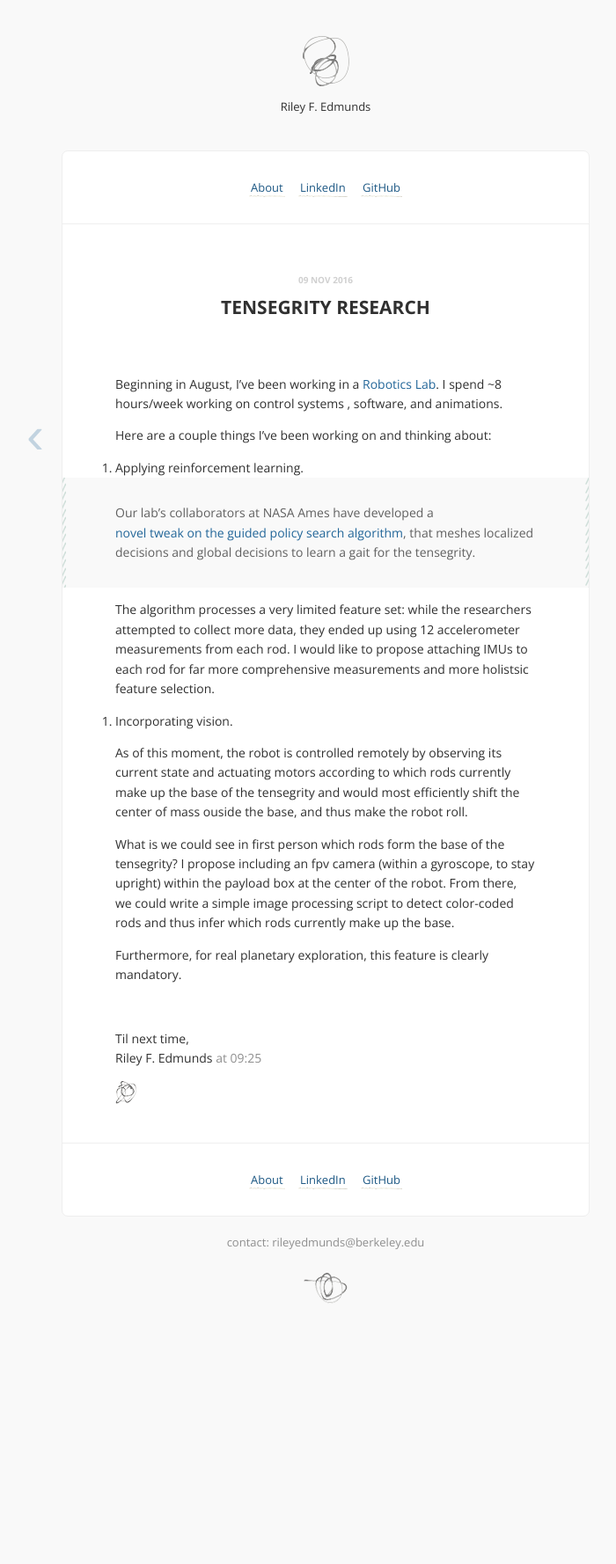
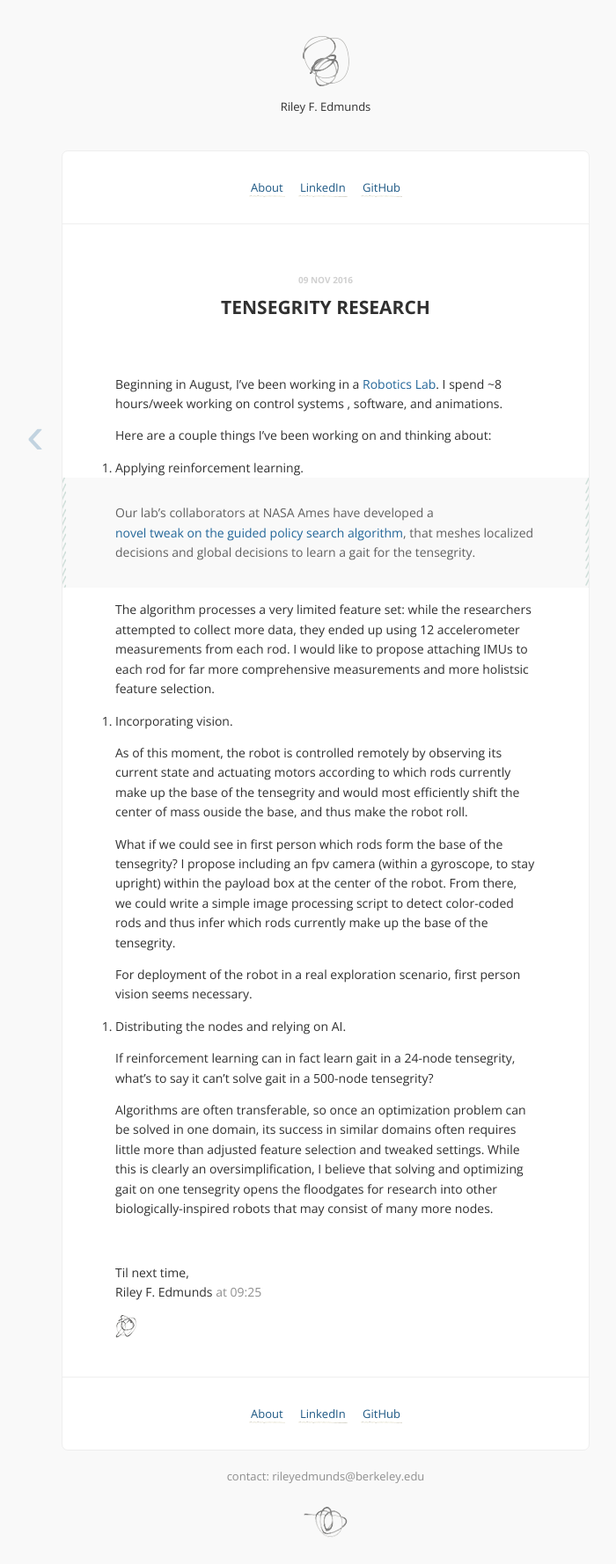
Before and after one commit to rileyedmunds/old-rileyedmunds.github.io, a Jekyll site: the page built from _posts/2016-10-7-tt4-mini.md, in a window 1280 px wide. Shown: the whole page at 88% size, without its empty margins (270-970 px from the left). Built offline with Jekyll 4.4.1, drawn with Linux system fonts in a browser that asks for light colours; Markdown is read by kramdown in place of the engine named in the settings; comment, search, counter and statistics services are not loaded; before the commit the page ends 1512 px from its top, so only the background shows below that.

Commit message:
tensegrity

```diff
--- a/_posts/2016-10-7-tt4-mini.md
+++ b/_posts/2016-10-7-tt4-mini.md
@@ -11,7 +11,6 @@ Here are a couple things I've been working on and thinking about:
 
 1. Applying reinforcement learning.
 
-
 > Our lab's collaborators at NASA Ames have developed a [novel tweak on the guided policy search algorithm](https://arxiv.org/abs/1609.09049), that meshes localized decisions and global decisions to learn a gait for the tensegrity.
 
 The algorithm processes a very limited feature set: while the researchers attempted to collect more data, they ended up using 12 accelerometer measurements from each rod. I would like to propose attaching IMUs to each rod for far more comprehensive measurements and more holistsic feature selection.
@@ -20,6 +19,12 @@ The algorithm processes a very limited feature set: while the researchers attemp
 
 As of this moment, the robot is controlled remotely by observing its current state and actuating motors according to which rods currently make up the base of the tensegrity and would most efficiently shift the center of mass ouside the base, and thus make the robot roll.
 
-What is we could see in first person which rods form the base of the tensegrity? I propose including an fpv camera (within a gyroscope, to stay upright) within the payload box at the center of the robot. From there, we could write a simple image processing script to detect color-coded rods and thus infer which rods currently make up the base.
+What if we could see in first person which rods form the base of the tensegrity? I propose including an fpv camera (within a gyroscope, to stay upright) within the payload box at the center of the robot. From there, we could write a simple image processing script to detect color-coded rods and thus infer which rods currently make up the base of the tensegrity.
 
-Furthermore, for real planetary exploration, this feature is clearly mandatory.
+For deployment of the robot in a real exploration scenario, first person vision seems necessary.
+
+3. Distributing the nodes and relying on AI.
+
+If reinforcement learning can in fact learn gait in a 24-node tensegrity, what's to say it can't solve gait in a 500-node tensegrity?
+
+Algorithms are often transferable, so once an optimization problem can be solved in one domain, its success in similar domains often requires little more than adjusted feature selection and tweaked settings. While this is clearly an oversimplification, I believe that solving and optimizing gait on one tensegrity opens the floodgates for research into other biologically-inspired robots that may consist of many more nodes.
```
